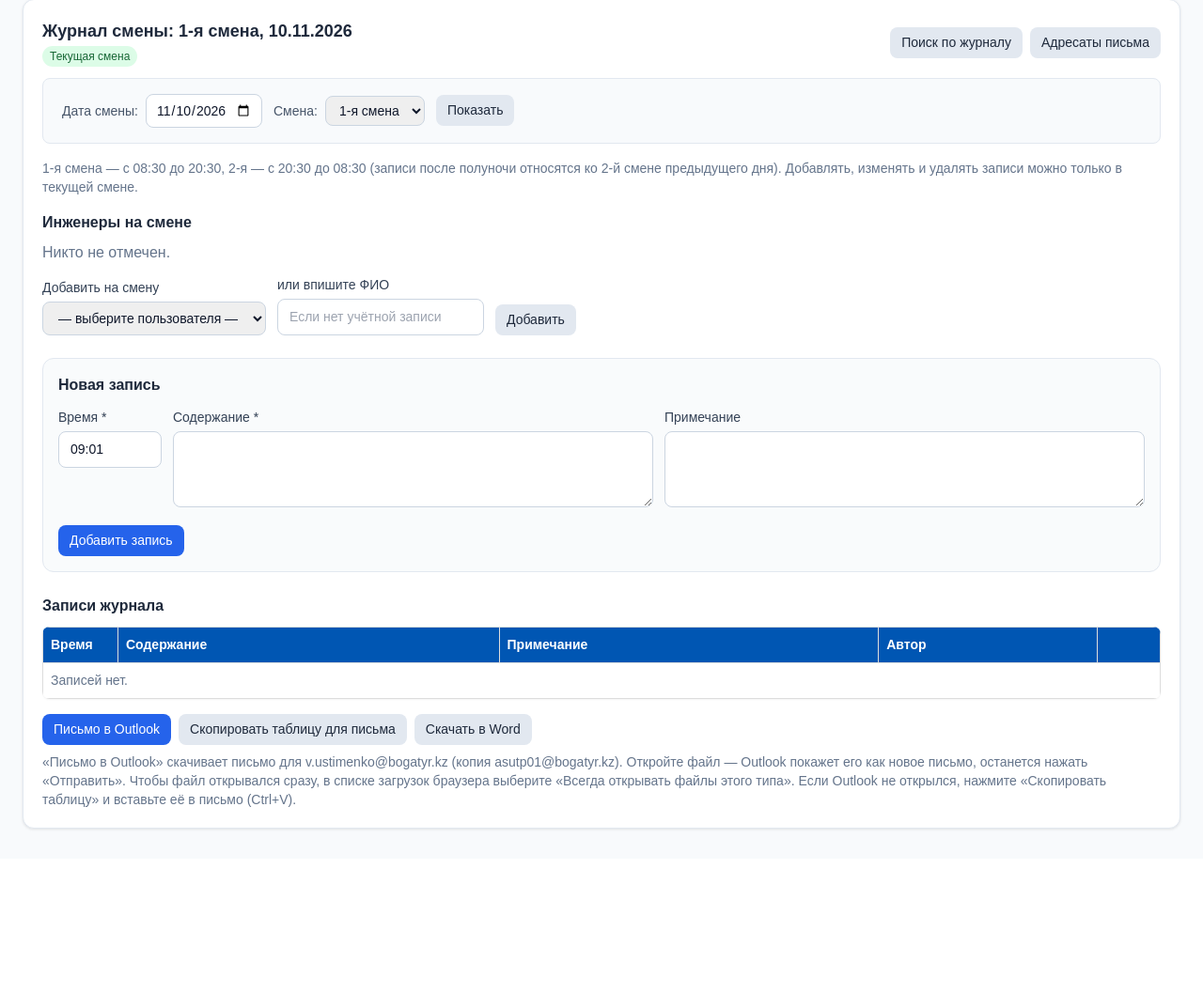
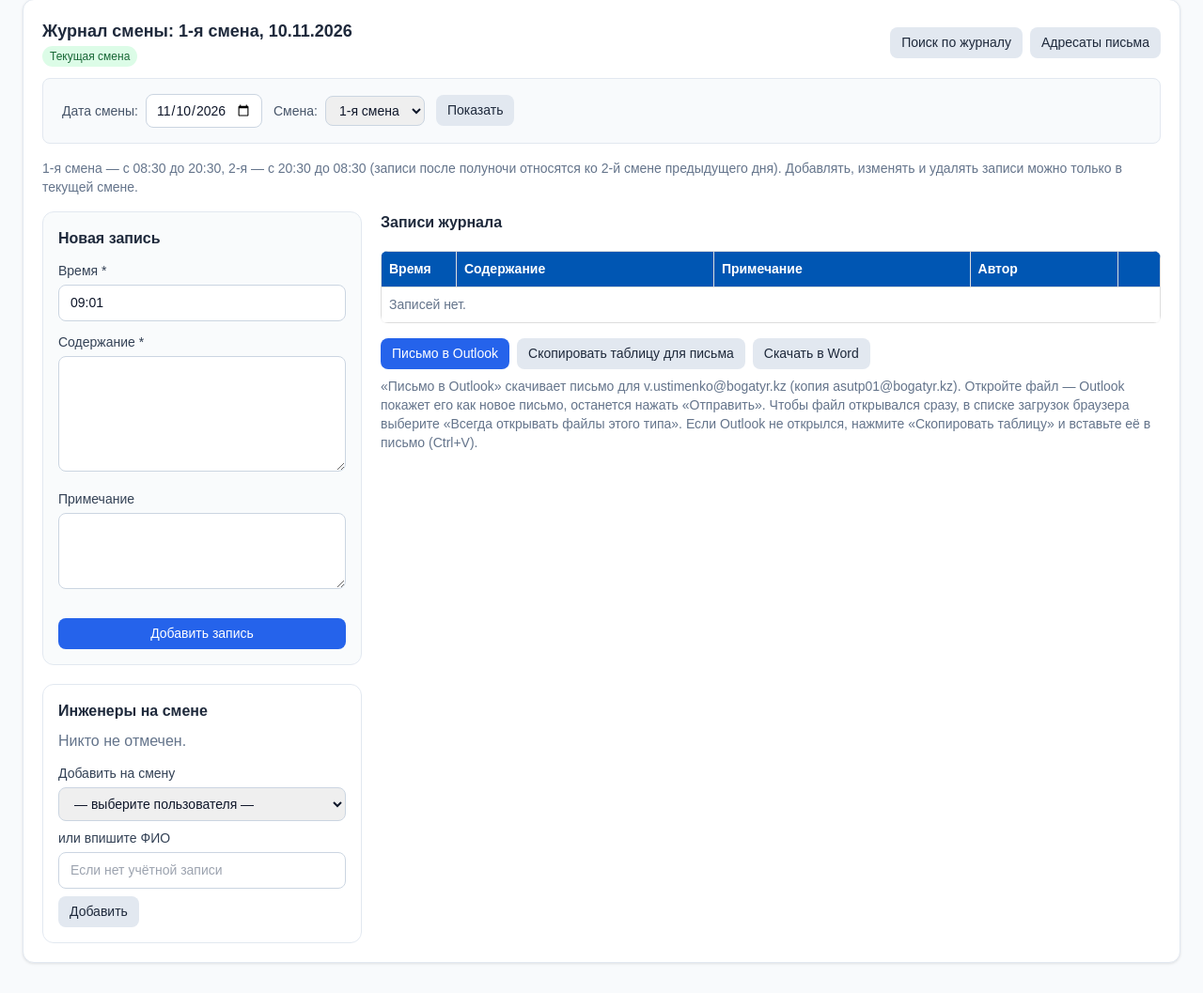
Before and after one commit to MYerlanuly/Sclad, a Flask app: page /journal in a window 1280 px wide. Shown: the part 120-1177 px from the top of the page at 94% size. Before the commit the page ends 1004 px from the top, so only its background shows below. Run offline with Flask 3, Linux system fonts and the light colour scheme; a user stored in the database is signed in; data comes from the database, SQL or seed files in the repository; tables that the repository leaves empty hold one stand-in row (values such as "Sample post"); data that the repository does not hold is empty; parts of the project's set-up code (start-up, migrations or seed data) failed here and were passed over.

Commit message:
Журнал смены: поля ввода слева, таблица записей справа
На широком экране форма новой записи и инженеры на смене — в левой колонке
(остаётся на месте при прокрутке), записи и кнопки письма/Word — справа.
На узком экране колонки идут друг под другом.

Co-Authored-By: Claude Opus 5.5 <noreply@anthropic.com>
Claude-Session: https://claude.ai/code/session_01LxeukYramFBd4NfcZxWEV9

```diff
--- a/templates/journal.html
+++ b/templates/journal.html
@@ -2,6 +2,17 @@
 {% block title %}Журнал смены{% endblock %}
 {% block breadcrumbs %}{{ breadcrumb([(url_for('index'), 'Главная'), (none, 'Журнал смены')]) }}{% endblock %}
 {% block content %}
+<style>
+    .journal-layout { display: grid; grid-template-columns: 1fr; gap: 1.25rem; }
+    @media (min-width: 1024px) {
+        .journal-layout { grid-template-columns: 340px minmax(0, 1fr); align-items: start; }
+        .journal-side { position: sticky; top: 1rem; }
+    }
+    .journal-engineers-box { border: 1px solid #e2e8f0; border-radius: 0.75rem; padding: 1rem; }
+    .journal-entry-fields .field { margin-bottom: 0.75rem; }
+    .journal-main .table-wrap { overflow-x: auto; }
+    @media print { .journal-layout { display: block; } .journal-side { position: static; } }
+</style>
 <div class="card">
     <div class="card-header">
         <div>
@@ -36,6 +47,37 @@
     </form>
     <p class="text-slate-500 text-sm mb-4">1-я смена — с 08:30 до 20:30, 2-я — с 20:30 до 08:30 (записи после полуночи относятся ко 2-й смене предыдущего дня). Добавлять, изменять и удалять записи можно только в текущей смене.</p>
 
+    <div class="journal-layout">
+    <aside class="journal-side">
+        {% if editable %}
+        <div class="rounded-xl border border-slate-200 bg-slate-50/80 p-4 mb-5 no-print">
+            <h3 class="text-base font-semibold text-slate-800 mb-3">Новая запись</h3>
+            <form method="post" action="{{ url_for('journal_entry_add') }}">
+                <input type="hidden" name="csrf_token" value="{{ csrf_token() }}">
+                <input type="hidden" name="date" value="{{ shift_date }}">
+                <input type="hidden" name="shift" value="{{ shift }}">
+                <div class="journal-entry-fields">
+                    <div class="field mb-0">
+                        <label for="entry_time">Время *</label>
+                        <input type="text" id="entry_time" name="entry_time" value="{{ now_time }}" required pattern="([01]?[0-9]|2[0-3]):[0-5][0-9]" placeholder="ЧЧ:ММ" inputmode="numeric">
+                    </div>
+                    <div class="field mb-0">
+                        <label for="content">Содержание *</label>
+                        <textarea id="content" name="content" required rows="5"></textarea>
+                    </div>
+                    <div class="field mb-0">
+                        <label for="note">Примечание</label>
+                        <textarea id="note" name="note" rows="3"></textarea>
+                    </div>
+                </div>
+                <button type="submit" class="btn btn-primary mt-3 w-full">Добавить запись</button>
+            </form>
+        </div>
+        {% elif can_write and not is_current %}
+        <p class="text-slate-500 text-sm mb-4">Это прошлая смена: записи и состав доступны только для просмотра.</p>
+        {% endif %}
+
+        <div class="journal-engineers-box">
             <h3 class="text-base font-semibold text-slate-800 mb-2">Инженеры на смене</h3>
             <ul class="mb-3" id="journal-engineers">
                 {% for e in engineers %}
@@ -53,16 +95,16 @@
                 {% endfor %}
             </ul>
             {% if editable %}
-    <form method="post" action="{{ url_for('journal_engineer_add') }}" class="flex flex-wrap items-end gap-3 mb-6 no-print">
+            <form method="post" action="{{ url_for('journal_engineer_add') }}" class="journal-engineer-add no-print">
                 <input type="hidden" name="csrf_token" value="{{ csrf_token() }}">
-        <div class="field mb-0" style="min-width:220px;">
+                <div class="field mb-2">
                     <label for="engineer_user_id">Добавить на смену</label>
                     <select id="engineer_user_id" name="user_id">
                         <option value="">— выберите пользователя —</option>
                         {% for u in users %}<option value="{{ u.id }}">{{ u.name }}</option>{% endfor %}
                     </select>
                 </div>
-        <div class="field mb-0" style="min-width:220px;">
+                <div class="field mb-2">
                     <label for="engineer_name">или впишите ФИО</label>
                     <input type="text" id="engineer_name" name="name" maxlength="255" placeholder="Если нет учётной записи">
                 </div>
@@ -70,34 +112,9 @@
             </form>
             {% endif %}
 
-    {% if editable %}
-    <div class="mb-6 rounded-xl border border-slate-200 bg-slate-50/80 p-4 no-print">
-        <h3 class="text-base font-semibold text-slate-800 mb-3">Новая запись</h3>
-        <form method="post" action="{{ url_for('journal_entry_add') }}">
-            <input type="hidden" name="csrf_token" value="{{ csrf_token() }}">
-            <input type="hidden" name="date" value="{{ shift_date }}">
-            <input type="hidden" name="shift" value="{{ shift }}">
-            <div class="grid gap-3" style="grid-template-columns: 110px 1fr 1fr;">
-                <div class="field mb-0">
-                    <label for="entry_time">Время *</label>
-                    <input type="text" id="entry_time" name="entry_time" value="{{ now_time }}" required pattern="([01]?[0-9]|2[0-3]):[0-5][0-9]" placeholder="ЧЧ:ММ" inputmode="numeric">
         </div>
-                <div class="field mb-0">
-                    <label for="content">Содержание *</label>
-                    <textarea id="content" name="content" required rows="3"></textarea>
-                </div>
-                <div class="field mb-0">
-                    <label for="note">Примечание</label>
-                    <textarea id="note" name="note" rows="3"></textarea>
-                </div>
-            </div>
-            <button type="submit" class="btn btn-primary mt-3">Добавить запись</button>
-        </form>
-    </div>
-    {% elif can_write and not is_current %}
-    <p class="text-slate-500 text-sm mb-4">Это прошлая смена: записи и состав доступны только для просмотра.</p>
-    {% endif %}
-
+    </aside>
+    <section class="journal-main">
         <h3 class="text-base font-semibold text-slate-800 mb-2">Записи журнала</h3>
         <div class="table-wrap">
         <table id="journal-entries">
@@ -145,6 +162,8 @@
             Чтобы файл открывался сразу, в списке загрузок браузера выберите «Всегда открывать файлы этого типа».
             Если Outlook не открылся, нажмите «Скопировать таблицу» и вставьте её в письмо (Ctrl+V).
         </p>
+    </section>
+    </div>
     <div id="journal-mail-html" style="position:absolute;left:-10000px;top:0;" aria-hidden="true">{{ mail_html|safe }}</div>
 </div>
 <script>
```
Lines whose indentation alone changed are shown as unchanged.
